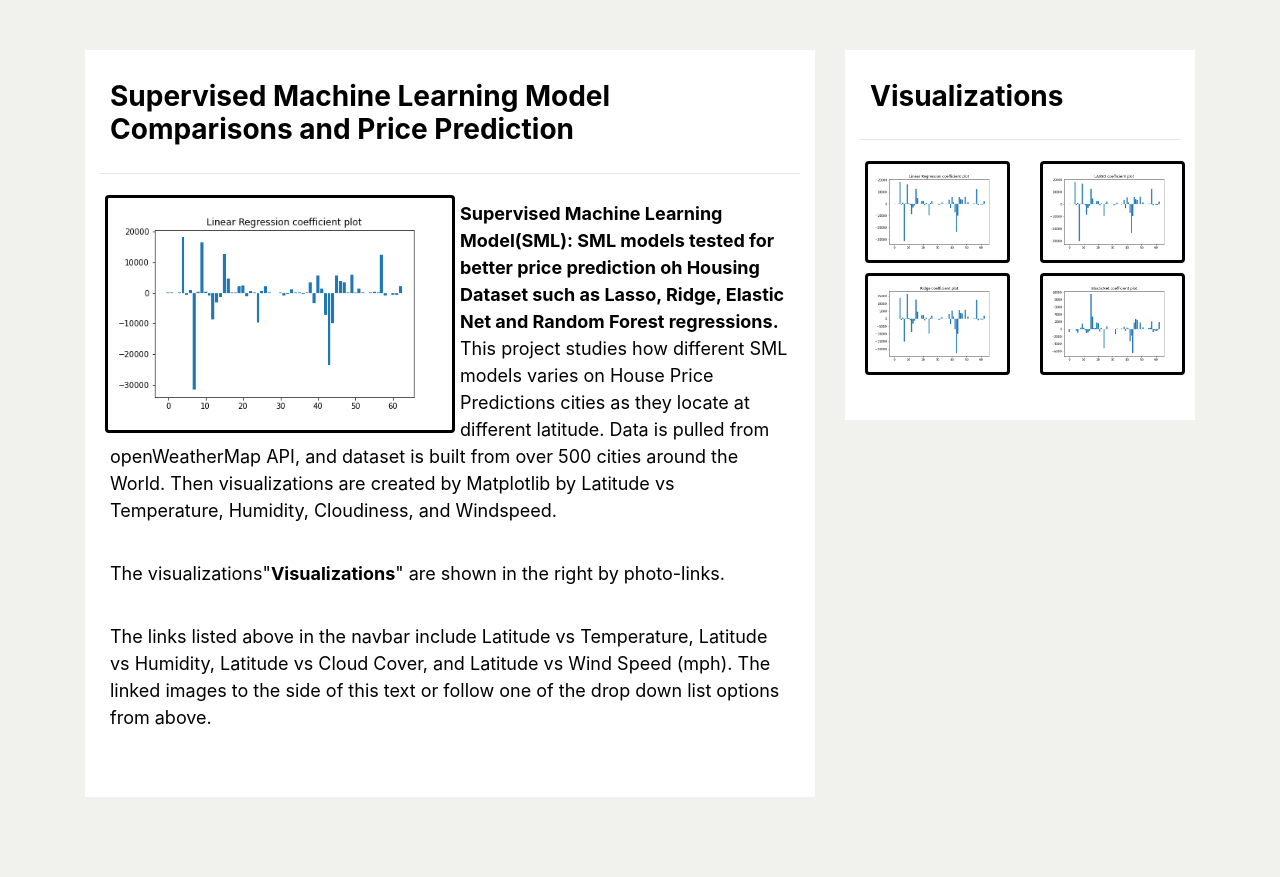
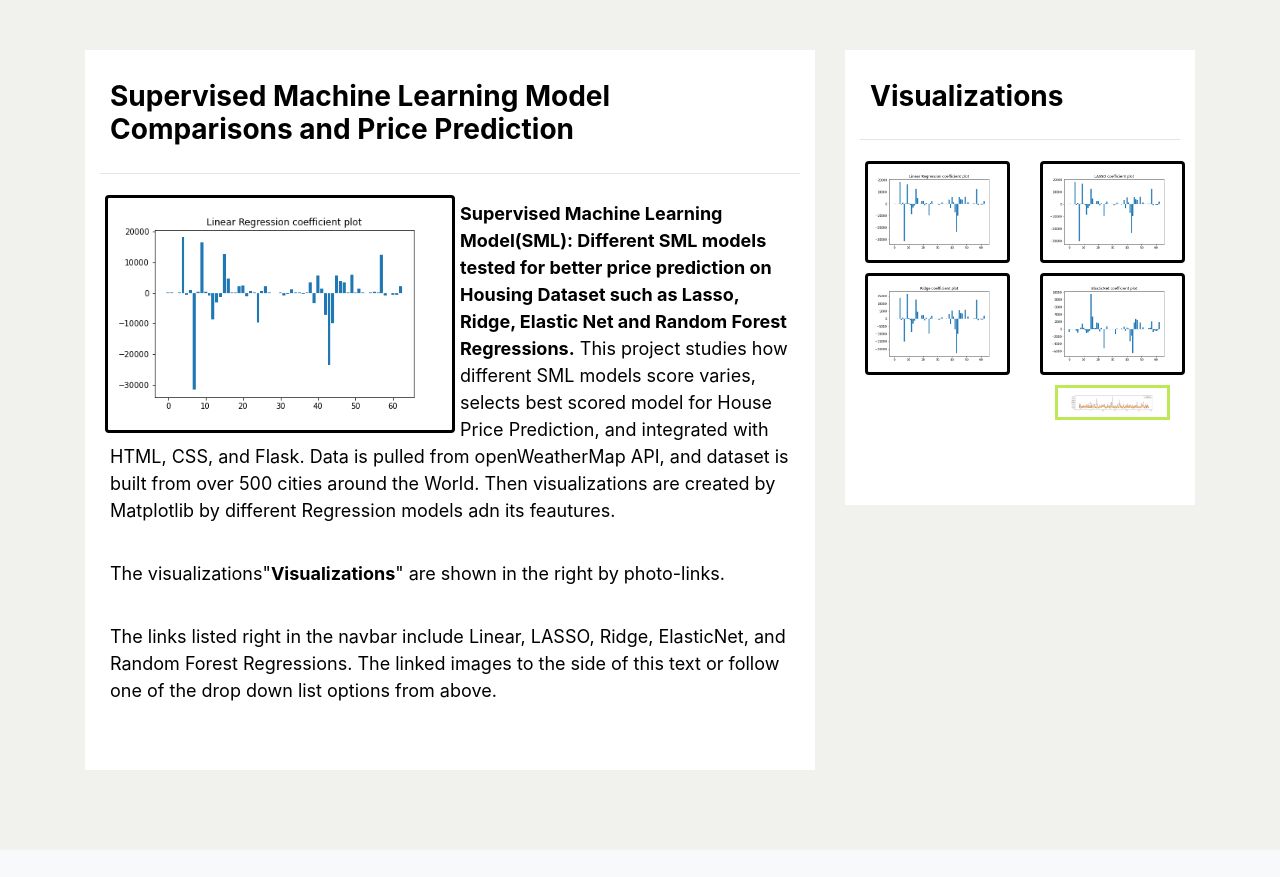
Before and after one commit to NKS8/California-Housing-Price-Predictor, a Flask app: page /home in a window 1280 px wide. Shown: the part 58-935 px from the top of the page. After the commit the page ends 759 px from the top, so only its background shows below. Run offline with Flask 2, Linux system fonts and the light colour scheme; parts of the project's set-up code (start-up, migrations or seed data) failed here and were passed over; some libraries are stand-ins or nearby versions.

Commit message:
Home page is fixed.

```diff
--- a/main.py
+++ b/main.py
@@ -142,8 +142,7 @@ def generate_prediction():
     return jsonify([prediction])
 
 
-# # # # # # # # # # # # # # # # # # # # # # # # # # # # # # # # # # # # # # # # # # # # # # # # # # # #
-# # # # # # # # # # # # # # # # # # # # # # # # # # # # # # # # # # # # # # # # # # # # # # # # # # # #
+
 # # # # # # # # # # # # # # # # # # # # # # # # # # # # # # # # # # # # # # # # # # # # # # # # # # # #
 @app.route('/show_columns')
 def show_columns():
--- a/templates/index.html
+++ b/templates/index.html
@@ -14,7 +14,8 @@
 <body>
   <nav class="navbar navbar-expand-lg navbar-light bg-light text-black">
     <div class="container">
-      <a class="navbar-brand text-white" href="home">SML Models Comparison and Price Prediction on California Housing Dataset</a>
+      <a class="navbar-brand text-white" href="home">SML Models Comparison and Price Prediction on California Housing
+        Dataset</a>
       <button class="navbar-toggler" type="button" data-toggle="collapse" data-target="#navbarSupportedContent"
         aria-controls="navbarSupportedContent" aria-expanded="false" aria-label="Toggle navigation">
         <span class="navbar-toggler-icon"></span>
@@ -55,16 +56,18 @@
           <div class="thumbnail">
             <img class="img-thumbnail float-left" src="static/images/LinearRegCoef.png " width="50%" alt="windpseed">
           </div>
-          <p><strong> Supervised Machine Learning Model(SML): SML models tested for better price prediction oh Housing Dataset such as Lasso, Ridge, Elastic Net and
-              Random Forest regressions.</strong>
-            This project studies how different SML models varies on House Price Predictions cities as they locate at different latitude.
+          <p><strong> Supervised Machine Learning Model(SML): Different SML models tested for better price prediction on
+              Housing Dataset such as Lasso, Ridge, Elastic Net and
+              Random Forest Regressions.</strong>
+            This project studies how different SML models score varies, selects best scored model for House Price
+            Prediction, and integrated with HTML, CSS, and Flask.
             Data is pulled from openWeatherMap API, and dataset is built from over 500 cities around the World.
-            Then visualizations are created by Matplotlib by Latitude vs Temperature, Humidity, Cloudiness, and
-            Windspeed.
+            Then visualizations are created by Matplotlib by different Regression models adn its feautures.
           </p>
-          <p>The visualizations"<strong>Visualizations</strong>" are shown in the right by photo-links.</p>
-          <p>The links listed above in the navbar include Latitude vs
-            Temperature, Latitude vs Humidity, Latitude vs Cloud Cover, and Latitude vs Wind Speed (mph).
+          <p>The visualizations"<strong>Visualizations</strong>" are shown in the right by photo-links.
+          </p>
+          <p>The links listed right in the navbar include Linear, LASSO, Ridge, ElasticNet, and Random Forest
+            Regressions.
             The linked images to the side of this text or follow one of the drop down list options
             from above.</p>
         </div>
@@ -94,6 +97,10 @@
             <div class="col-3 col-md-6">
               <a href="ElastNet"><img class="img-thumbnail" src="static/images/ElasticNetCoef.png" width="100%"
                   alt="wind speed"></a>
+              <div class="col-6 col-md-12" style="padding-top:0px;">
+                <a href="Rand_Forest"><img class="highlight" src="static/images/RandForestCoef.png" width="100%"
+                    alt="Rand_Forest"></a>
+              </div>
             </div>
           </div>
         </div>
--- a/templates/predictions.html
+++ b/templates/predictions.html
@@ -14,7 +14,7 @@
 <h1 style="text-align:center;">Housing Price Predictions</h1>
 <div class="row">
   <div class="col-6" style="background-color:white; border: 2px solid black;">
-<h2 id="prediction-text" style="font-size: medium; text-align:center;">Placeholder</h2>
+<h2 id="prediction-text" style="font-size: medium; text-align:center;"> $ Predicted Price </h2>
 </div>
 <div class="col-2"><button onclick="predictionsButtonClicked();">Predict</button></div>
 <div class="col-4"><button onclick="defaultValueButtonCicked();">Random values</button></div>
```
Also changed, not shown: static/Images/RandForestPred.png, static/Images/RandForestPredFeature.png, 1 other file.
